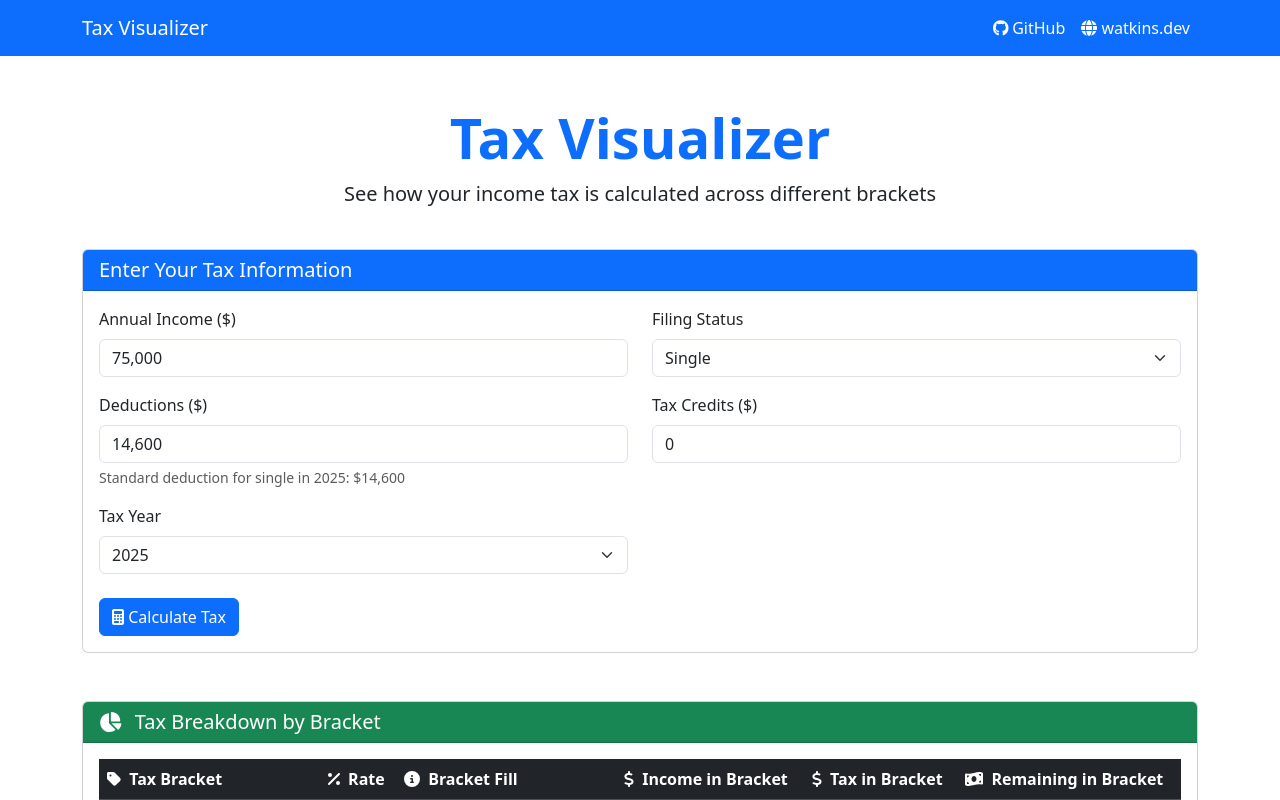
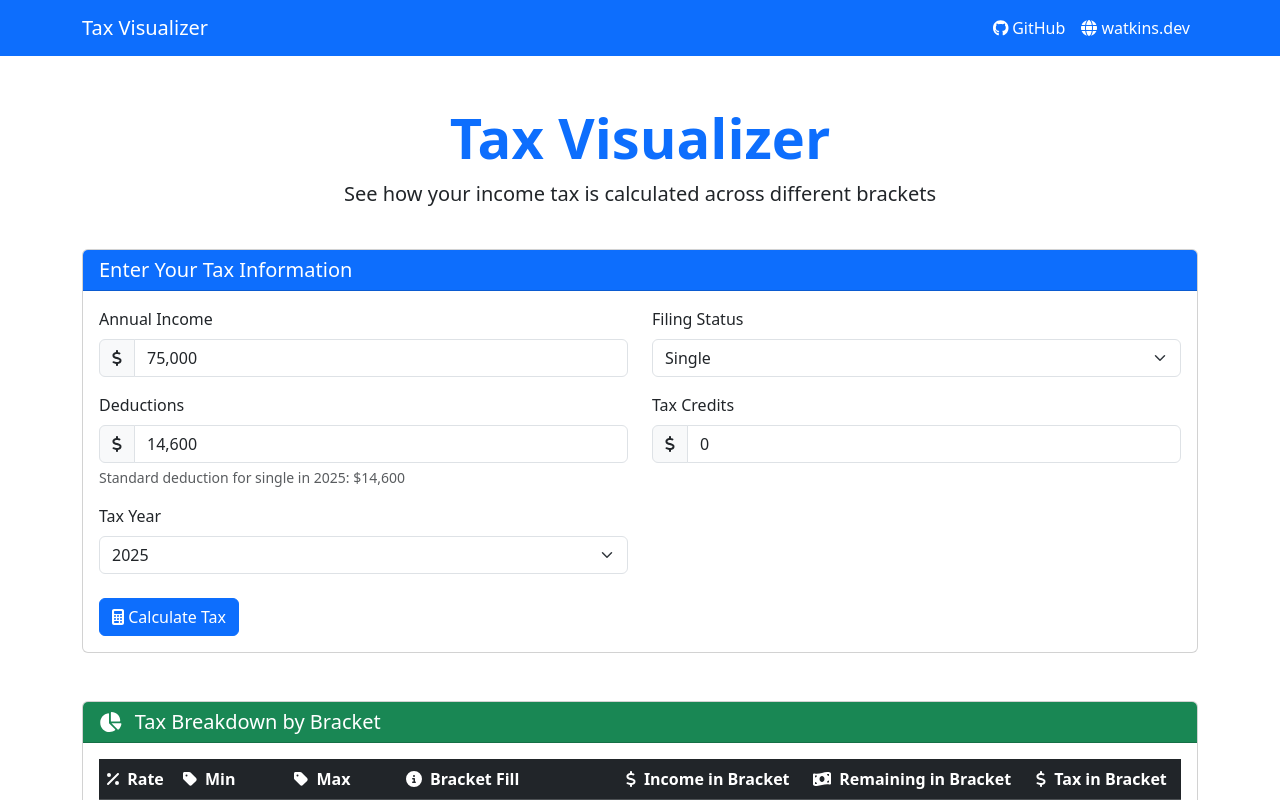
Before and after one commit to matthewpwatkins/tax-visualizer, a React (Create React App) app: page / in a window 1280 px wide. Both pictures are taken after a click on the button "Calculate Tax". Shown: the top 800 px of the page. Built offline with nearby package versions, Linux system fonts and the light colour scheme.

Commit message:
More changes

```diff
--- a/src/components/TaxForm.tsx
+++ b/src/components/TaxForm.tsx
@@ -8,7 +8,7 @@ import {
 } from "../constants/tax-constants";
 import { NumericFormat } from 'react-number-format';
 import { FontAwesomeIcon } from '@fortawesome/react-fontawesome';
-import { faCalculator } from '@fortawesome/free-solid-svg-icons';
+import { faCalculator, faDollarSign } from '@fortawesome/free-solid-svg-icons';
 import { TaxCalculationRequest } from '../model/tax-calculation-request';
 
 interface TaxFormProps {
@@ -100,7 +100,11 @@ const TaxForm: React.FC<TaxFormProps> = ({ onSubmit, initialConfig, urlChecked }
         <form onSubmit={handleSubmit}>
           <div className="row mb-3">
             <div className="col-md-6">
-              <label htmlFor="income" className="form-label">Annual Income ($)</label>
+              <label htmlFor="income" className="form-label">Annual Income</label>
+              <div className="input-group">
+                <span className="input-group-text">
+                  <FontAwesomeIcon icon={faDollarSign} />
+                </span>
                 <NumericFormat
                   className="form-control"
                   id="income"
@@ -118,6 +122,7 @@ const TaxForm: React.FC<TaxFormProps> = ({ onSubmit, initialConfig, urlChecked }
                   placeholder="Enter income"
                   required
                 />
+              </div>
             </div>
 
             <div className="col-md-6">
@@ -140,7 +145,11 @@ const TaxForm: React.FC<TaxFormProps> = ({ onSubmit, initialConfig, urlChecked }
 
           <div className="row mb-3">
             <div className="col-md-6">
-              <label htmlFor="deductions" className="form-label">Deductions ($)</label>
+              <label htmlFor="deductions" className="form-label">Deductions</label>
+              <div className="input-group">
+                <span className="input-group-text">
+                  <FontAwesomeIcon icon={faDollarSign} />
+                </span>
                 <NumericFormat
                   className="form-control"
                   id="deductions"
@@ -158,13 +167,18 @@ const TaxForm: React.FC<TaxFormProps> = ({ onSubmit, initialConfig, urlChecked }
                   placeholder="Enter deductions"
                   required
                 />
+              </div>
               <div className="form-text">
                 Standard deduction for {config.filingStatus.replace(/([A-Z])/g, ' $1').toLowerCase()} in {config.year}: ${standardDeduction.toLocaleString('en-US')}
               </div>
             </div>
 
             <div className="col-md-6">
-              <label htmlFor="credits" className="form-label">Tax Credits ($)</label>
+              <label htmlFor="credits" className="form-label">Tax Credits</label>
+              <div className="input-group">
+                <span className="input-group-text">
+                  <FontAwesomeIcon icon={faDollarSign} />
+                </span>
                 <NumericFormat
                   className="form-control"
                   id="credits"
@@ -182,6 +196,7 @@ const TaxForm: React.FC<TaxFormProps> = ({ onSubmit, initialConfig, urlChecked }
                   placeholder="Enter credits"
                   required
                 />
+              </div>
             </div>
           </div>
 
--- a/src/components/TaxResultsTable.tsx
+++ b/src/components/TaxResultsTable.tsx
@@ -51,25 +51,26 @@ const TaxResultsTable: React.FC<TaxResultsTableProps> = ({
           <table className="table table-striped table-hover">
             <thead className="table-dark">
               <tr>
-                <th><FontAwesomeIcon icon={faTag} className="me-1" /> Tax Bracket</th>
                 <th><FontAwesomeIcon icon={faPercentage} className="me-1" /> Rate</th>
+                <th><FontAwesomeIcon icon={faTag} className="me-1" /> Min</th>
+                <th><FontAwesomeIcon icon={faTag} className="me-1" /> Max</th>
                 <th style={{ width: '220px' }}><FontAwesomeIcon icon={faInfoCircle} className="me-1" /> Bracket Fill</th>
                 <th><FontAwesomeIcon icon={faDollarSign} className="me-1" /> Income in Bracket</th>
+                <th><FontAwesomeIcon icon={faMoneyBillWave} className="me-1" /> Remaining in Bracket</th>
                 <th><FontAwesomeIcon icon={faDollarSign} className="me-1" /> Tax in Bracket</th>
-                <th><FontAwesomeIcon icon={faMoneyBillWave} className="me-1" /> Remaining in Bracket</th>
               </tr>
             </thead>
             <tbody>
               {bracketCalculations.map((bracket, index) => {
                 const { fillPercentage, remainingInBracket } = getBracketVisualization(bracket);
                 const isLastBracket = index === bracketCalculations.length - 1;
+                const isInBracket = bracket.incomeInBracket > 0;
 
                 return (
                   <tr key={index}>
-                    <td>
-                      {formatCurrency(bracket.min)} - {bracket.max !== undefined ? formatCurrency(bracket.max) : 'and up'}
-                    </td>
                     <td>{formatPercent(bracket.rate)}</td>
+                    <td>{formatCurrency(bracket.min)}</td>
+                    <td>{bracket.max !== undefined ? formatCurrency(bracket.max) : <span style={{ fontSize: '1.25rem' }}><FontAwesomeIcon icon={faInfinity} /></span>}</td>
                     <td>
                       <div className="d-flex align-items-center">
                         <div className="me-2" style={{ minWidth: DISPLAY_CONSTANTS.PERCENTAGE_WIDTH, textAlign: 'right' }}>
@@ -94,9 +95,10 @@ const TaxResultsTable: React.FC<TaxResultsTableProps> = ({
                       </div>
                     </td>
                     <td>{formatCurrency(bracket.incomeInBracket)}</td>
-                    <td>{formatCurrency(bracket.taxForBracket)}</td>
                     <td>
-                      {fillPercentage === 100 && bracket.max !== undefined ? (
+                      {!isInBracket ? (
+                        <span className="text-muted">—</span>
+                      ) : fillPercentage === 100 && bracket.max !== undefined ? (
                         <span className="text-success fw-bold">{DISPLAY_CONSTANTS.FULL_TEXT}</span>
                       ) : bracket.max !== undefined && remainingInBracket > 0 ? (
                         formatCurrency(remainingInBracket) + DISPLAY_CONSTANTS.LEFT_TEXT
@@ -104,6 +106,7 @@ const TaxResultsTable: React.FC<TaxResultsTableProps> = ({
                         <span style={{ fontSize: '1.25rem' }}><FontAwesomeIcon icon={faInfinity} /></span>
                       )}
                     </td>
+                    <td>{formatCurrency(bracket.taxForBracket)}</td>
                   </tr>
                 );
               })}
--- a/src/utils/tax-utils.ts
+++ b/src/utils/tax-utils.ts
@@ -135,7 +135,7 @@ export const formatCurrency = (amount: number): string => {
 export const formatPercent = (rate: number): string => {
   return new Intl.NumberFormat('en-US', {
     style: 'percent',
-    minimumFractionDigits: 1,
-    maximumFractionDigits: 1
+    minimumFractionDigits: 0,
+    maximumFractionDigits: 0
   }).format(rate);
 };
```
Lines whose indentation alone changed are shown as unchanged.
